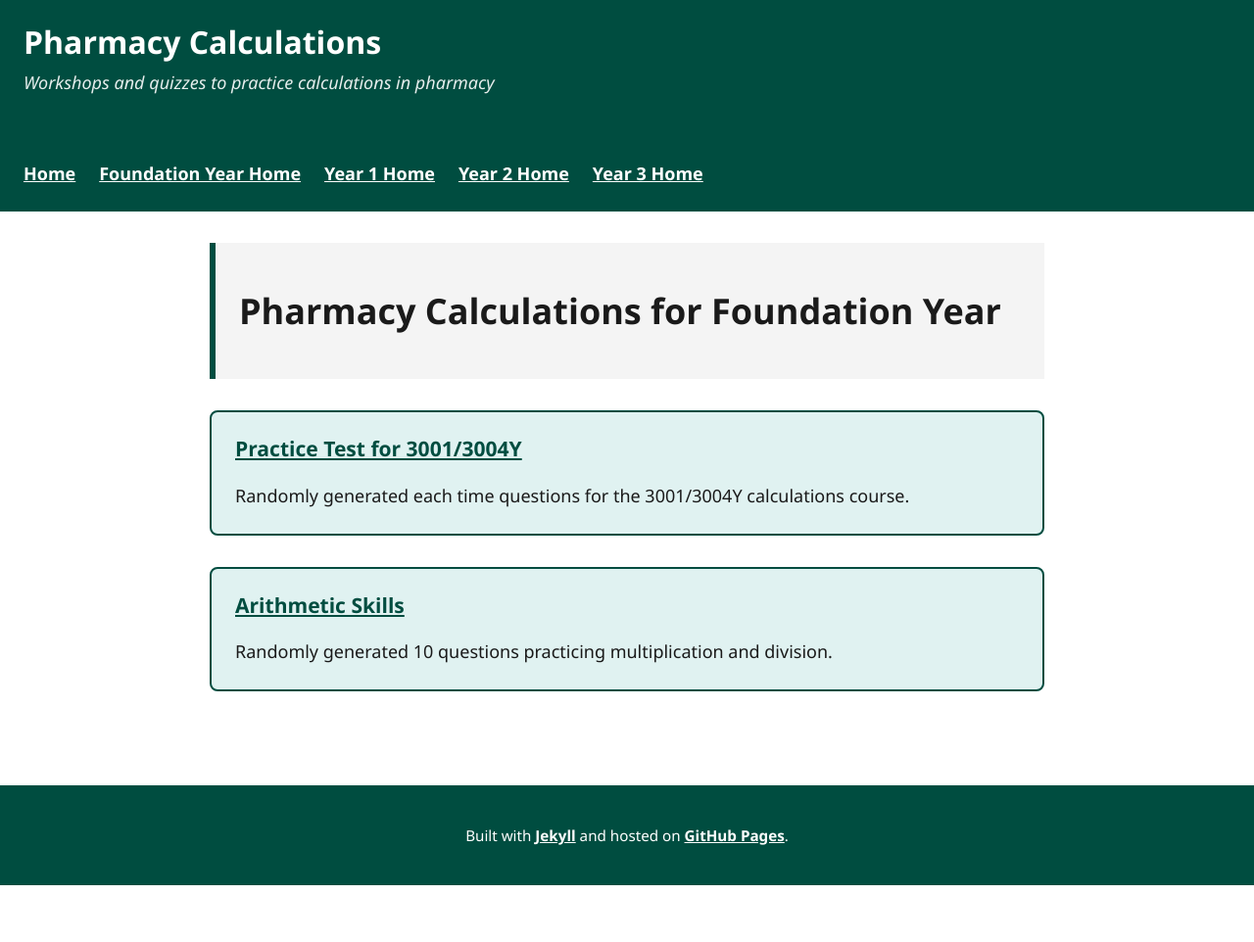
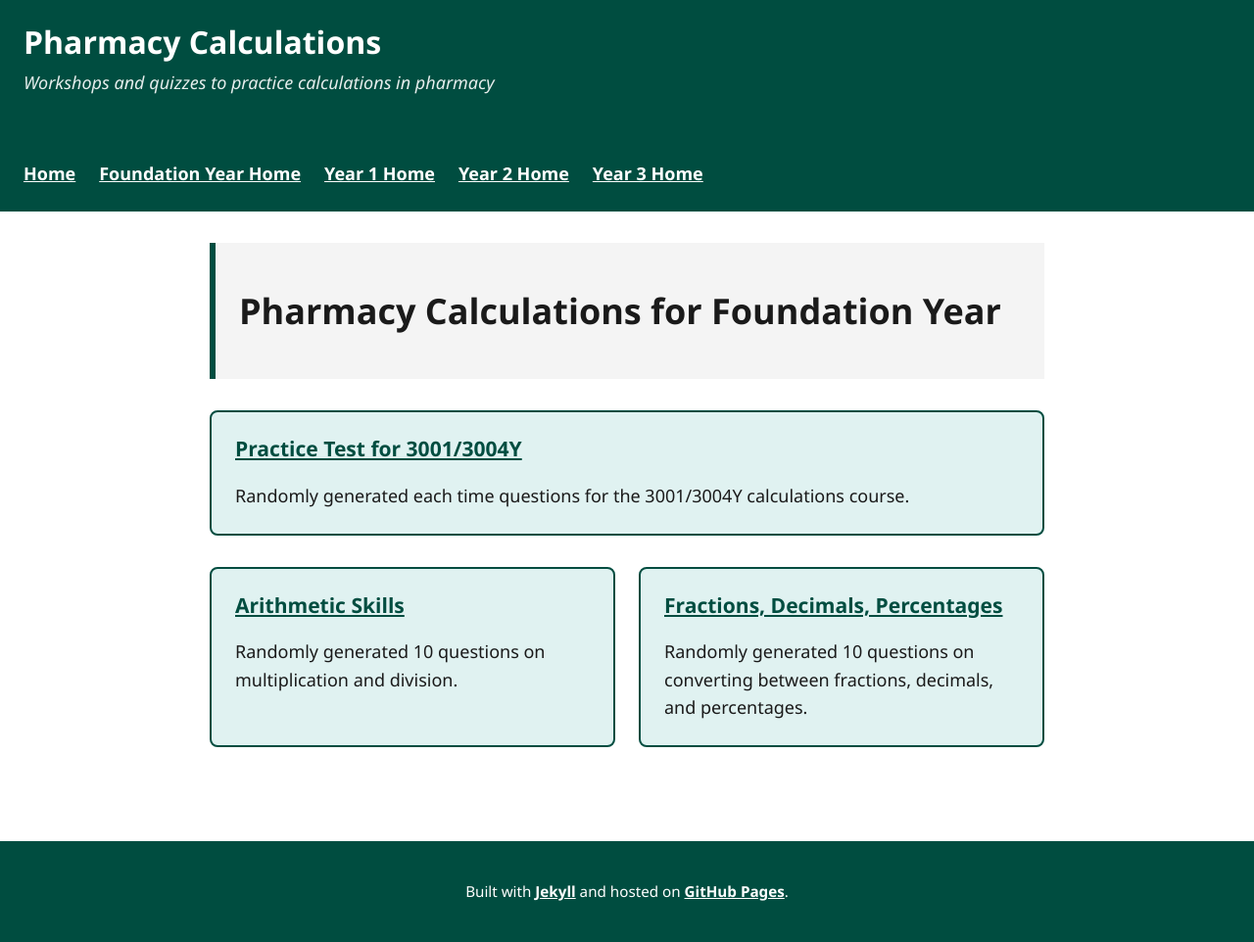
Before and after one commit to probe973/let-pharmacy, a Jekyll site: the page built from 3/index.md, in a window 1280 px wide. Shown: the whole page at 98% size. Built offline with Jekyll 4.4.1, drawn with Linux system fonts in a browser that asks for light colours; before the commit the page ends 904 px from its top, so only the background shows below that.

Commit message:
Update index.md

```diff
--- a/3/index.md
+++ b/3/index.md
@@ -26,9 +26,20 @@ title: Foundation Year Home
         <div class="card-content">
             <div class="card-text">
                 <h3>Arithmetic Skills</h3>
-                <p>Randomly generated 10 questions practicing multiplication and division.</p>
+                <p>Randomly generated 10 questions on multiplication and division.</p>
             </div>
         </div>
     </a>
 
+    <a href="{{ "/3/prep/fdp.html" | relative_url }}" class="card">
+        <div class="card-content">
+            <div class="card-text">
+                <h3>Fractions, Decimals, Percentages</h3>
+                <p>Randomly generated 10 questions on converting between fractions, decimals, and percentages.</p>
+            </div>
+        </div>
+    </a>
+
+
+
 </div>
```
